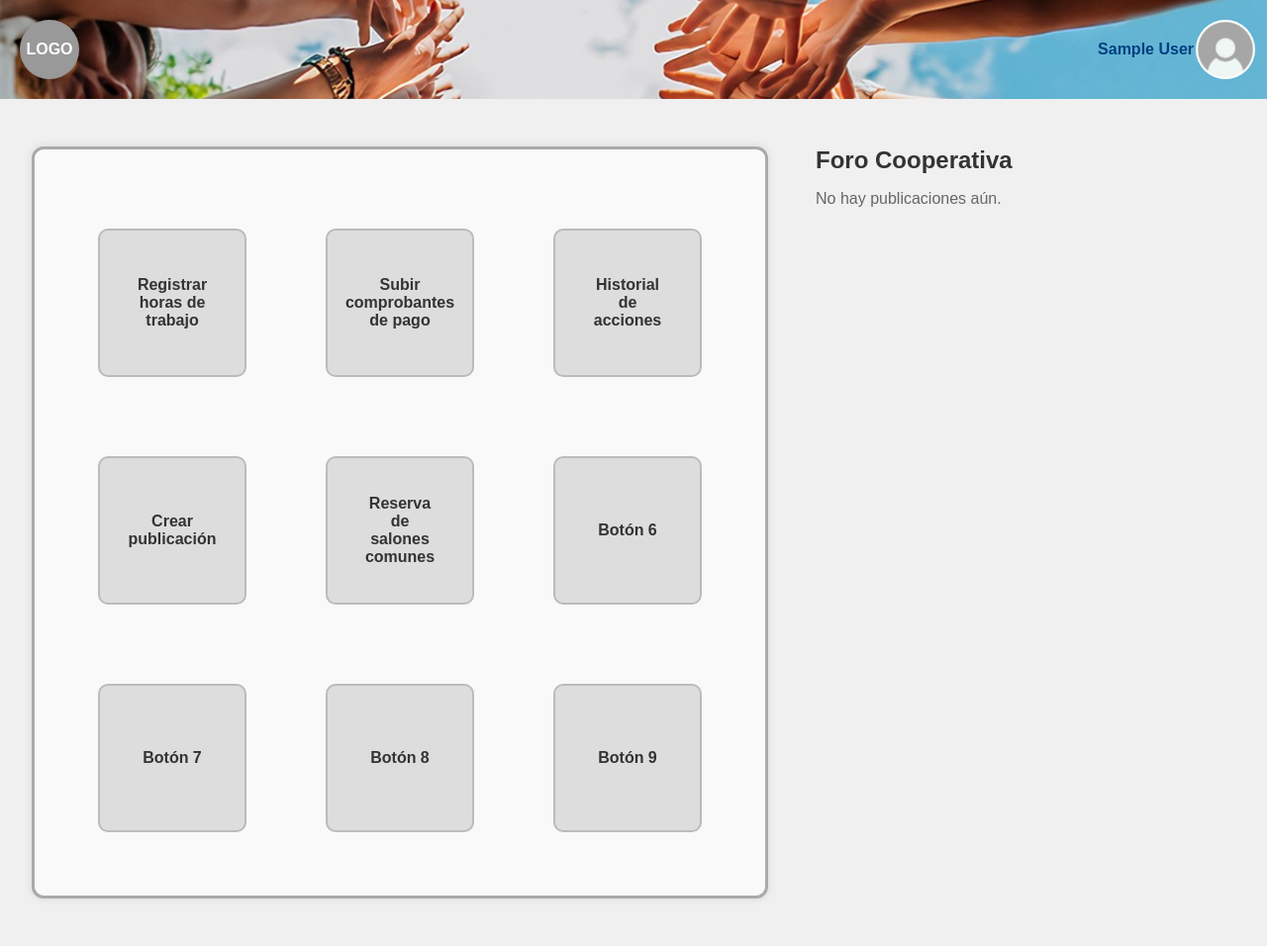
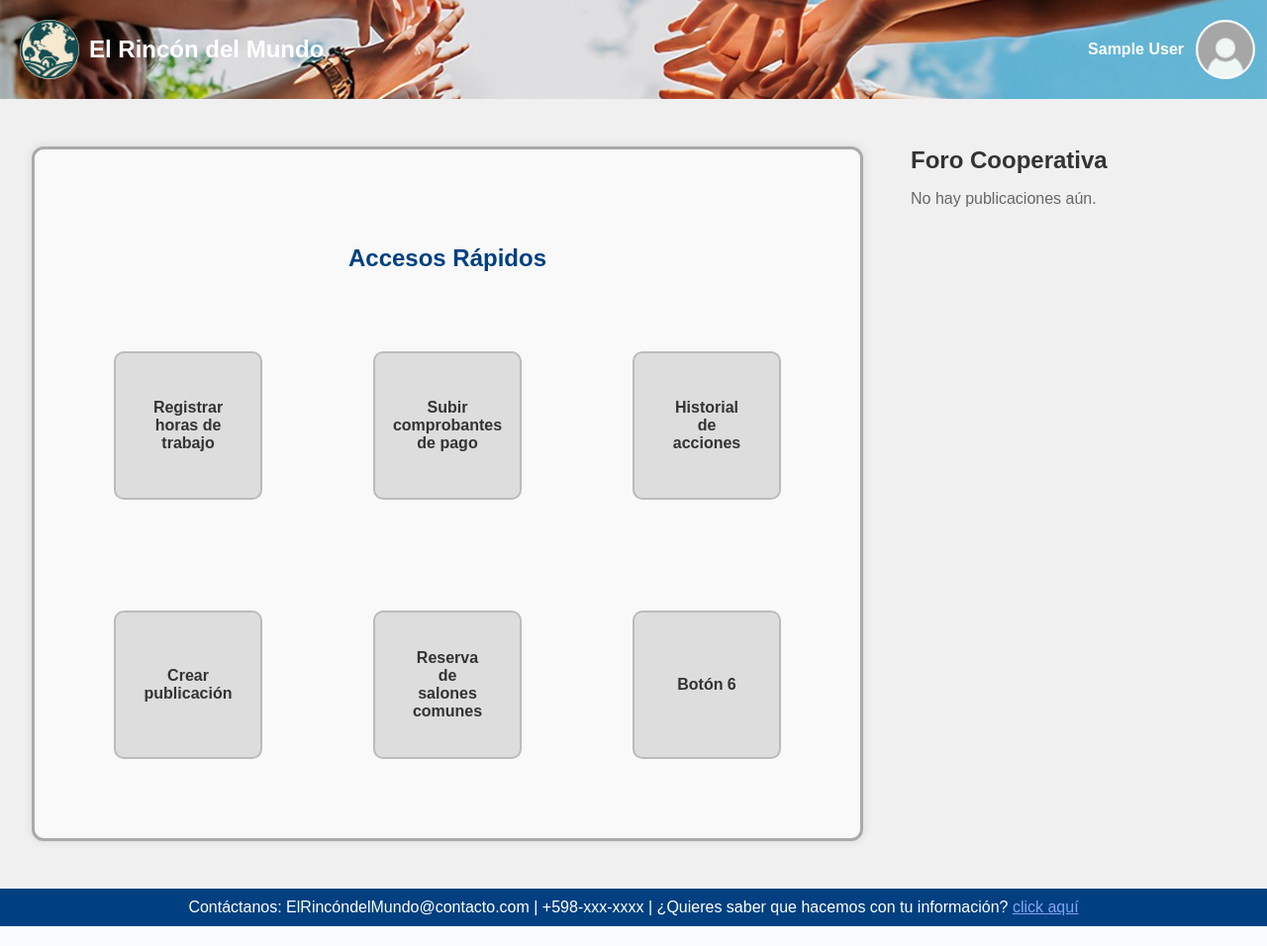
Before and after one commit to FISHnet178/FISHnet, a PHP site: page /Inicio.php in a window 1280 px wide. Shown: the whole page at 99% size. Run offline with PHP 8.4, Linux system fonts and the light colour scheme; the visitor is signed in with stand-in values (Sample User, id 1); data that the repository does not hold is empty.

Commit message:
Mejorar la lógica de sesión y la interfaz de usuario en Inicio.php, incluyendo la verificación de administrador y ajustes en el diseño. Se agregaron nuevos estilos CSS y se actualizaron los archivos de imagen. Se creó la página info.html para informar sobre la privacidad de datos.

```diff
--- a/Inicio.php
+++ b/Inicio.php
@@ -1,13 +1,23 @@
 <?php
 if (session_status() === PHP_SESSION_NONE) session_start();
 
-if (empty($_SESSION['nombreH'])) {
+if (empty($_SESSION['nombreH']) || empty($_SESSION['HABID'])) {
     header('Location: login.html');
     exit;
 }
+
 $nombreH = $_SESSION['nombreH'];
+$currentHabId = $_SESSION['HABID'];
 
 require_once __DIR__ . '/config.php';
+
+if (!isset($_SESSION['isAdmin'])) {
+    $stmt = $pdo->prepare("SELECT admin FROM Habitante WHERE HabID = ?");
+    $stmt->execute([$currentHabId]);
+    $_SESSION['isAdmin'] = (bool) $stmt->fetchColumn();
+}
+
+$isAdmin = $_SESSION['isAdmin'];
 
 $posts = [];
 $respuestasByPost = [];
@@ -65,16 +75,20 @@ try {
 </head>
 <body>
     <header>
-        <div class="logo">LOGO</div>
-
+        <div class="info">
+            <div class="logo"><img src="estilos/Logo.png"></div>
+            <div class="nombre">El Rincón del Mundo</div>
+        </div>
         <div class="perfil">
-            <?php echo htmlspecialchars($nombreH, ENT_QUOTES | ENT_SUBSTITUTE, 'UTF-8'); ?>
+            <div class="nombre-user">
+                <?php echo htmlspecialchars($nombreH, ENT_QUOTES | ENT_SUBSTITUTE, 'UTF-8'); ?>
+            </div>
             <button class="menu-btn" onclick="toggleMenu()" aria-expanded="false" aria-controls="menu" style="border:none;background:transparent;padding:0;">
                 <img src="mostrar_foto.php" alt="Foto de perfil" style="width:60px; height:60px; object-fit:cover; border-radius:50%;">
             </button>
             <div class="menu" id="menu" style="display:none;">
                 <a href="guardar_datos.php">Cambiar datos</a><br>
-                <?php if (isset($_SESSION['admin']) && $_SESSION['admin']): ?>
+                <?php if ($isAdmin): ?>
                     <a href="admin.php">Panel de administración</a><br>
                 <?php endif; ?>
                 <a href="logout.php">Cerrar sesión</a>
@@ -84,6 +98,7 @@ try {
 
     <main>
         <section class="botones">
+            <h1>Accesos Rápidos</h1>
             <div class="grid-botones">
                 <a href="JornadaT.html" class="btn">Registrar horas de trabajo</a>
                 <a href="comprobantes.php" class="btn">Subir comprobantes de pago</a>
@@ -91,27 +106,17 @@ try {
                 <a href="foro.html" class="btn">Crear publicación</a>
                 <a href="salon_comunal.php" class="btn">Reserva de salones comunes</a>
                 <a href="pagina6.html" class="btn">Botón 6</a>
-                <a href="pagina7.html" class="btn">Botón 7</a>
-                <a href="pagina8.html" class="btn">Botón 8</a>
-                <a href="pagina9.html" class="btn">Botón 9</a>
             </div>
         </section>
 
         <section class="actividades">
-            <h2>Foro Cooperativa</h2>
+            <h1>Foro Cooperativa</h1>
             <div class="foro-list" aria-live="polite">
                 <?php if (!empty($error_loading_posts)): ?>
                     <div class="sin-posts">Error al cargar publicaciones.</div>
                 <?php elseif (empty($posts)): ?>
                     <div class="sin-posts">No hay publicaciones aún.</div>
                 <?php else: ?>
-                    <?php if (!empty($_SESSION['admin']) && $_SESSION['admin'] && !empty($foroId)): ?>
-                        <form method="post" action="delete_post.php" onsubmit="return confirm('¿Eliminar publicación?');">
-                            <input type="hidden" name="foro_id" value="<?php echo $foroId; ?>">
-                            <button type="submit">Eliminar</button>
-                        </form>
-                    <?php endif; ?>
-
                     <?php foreach ($posts as $row): ?>
                         <?php
                             $foroId = (int)($row['ForoID'] ?? 0);
@@ -129,7 +134,6 @@ try {
                             <div class="acciones" style="margin-top:8px;">
                                 <button type="button" class="btn-responder-inline" data-foro="<?php echo $foroId; ?>">Responder</button>
                                 <?php
-                                $isAdmin = !empty($_SESSION['admin']) && $_SESSION['admin'];
                                 $isAuthor = isset($_SESSION['HABID']) && (int)$_SESSION['HABID'] === (int)($row['HabId'] ?? 0);
                                 if ($isAdmin || $isAuthor):
                                 ?>
@@ -139,7 +143,6 @@ try {
                                 </form>
                                 <?php endif; ?>
                             </div>
-
 
                             <div class="reply-inline" id="reply-inline-<?php echo $foroId; ?>" style="display:none; margin-top:10px;">
                                 <form method="post" action="foro.php" onsubmit="return validateInlineReply(this);">
@@ -168,12 +171,13 @@ try {
                             <?php endif; ?>
                         </div>
                     <?php endforeach; ?>
-
                 <?php endif; ?>
             </div>
         </section>
     </main>
-
+  <footer>
+    <p>Contáctanos: ElRincóndelMundo@contacto.com | +598-xxx-xxxx | ¿Quieres saber que hacemos con tu información? <a href="info.html">click aquí</a></p>
+  </footer>
     <script>
         function toggleMenu() {
             const menu = document.getElementById('menu');
--- a/estilos/inicio.css
+++ b/estilos/inicio.css
@@ -5,7 +5,12 @@
   font-family: sans-serif;
 }
 
+html {
+  height: 100%;
+}
+
 body {
+  height: 100%;
   background-color: #f0f0f0;
   color: #333;
 }
@@ -96,14 +101,22 @@ header {
   padding: 20px 20px;
 }
 
+.info {
+  display: flex;
+  align-items: center;
+}
+
 .logo {
   width: 60px;
   height: 60px;
   border-radius: 50%;
-  background-color: #999;
+  overflow: hidden;
   display: flex;
-  align-items: center;
-  justify-content: center;
+}
+
+.nombre {
+  margin-left: 10px;
+  font-size: 1.5em;
   font-weight: bold;
 }
 
@@ -114,8 +127,8 @@ header {
 }
 
 .foto-user {
-  width: 50px;
-  height: 50px;
+  width: 60px;
+  height: 60px;
   border-radius: 50%;
   background-color: #999;
   display: flex;
@@ -125,10 +138,13 @@ header {
 }
 
 .nombre-user {
+  margin-right: 10px;
   font-weight: bold;
+  color: white;
 }
 
 main {
+  flex: 1;
   display: flex;
   padding: 2rem;
   gap: 2rem;
@@ -144,12 +160,18 @@ main {
   box-shadow: 0 0 10px rgba(0,0,0,0.1);
   text-align: center;
 }
+.botones h1 {
+  margin-top: 2rem;
+  margin-bottom: 5rem;
+  color: #004080;
+}
 
 .grid-botones {
+
   display: grid;
   grid-template-columns: repeat(3, 1fr);
-  gap: 5rem;
-  margin-top: 1rem;
+  gap: 7rem;
+  margin: 1rem;
 }
 
 .btn {
@@ -244,6 +266,29 @@ main {
   cursor:pointer;
 }
 
+html, body {
+  height: 100%;
+  margin: 0;
+  display: flex;
+  flex-direction: column;
+}
+
+.main-content {
+  flex: 1;
+}
+
+footer {
+  flex-shrink: 0;
+  background-color: #004080;
+  color: white;
+  text-align: center;
+  padding: 10px;
+}
+footer a {
+  color: #84a3f7;
+}
+
+
 .post { margin-bottom:16px; padding:12px; border:1px solid #e6e6e6; border-radius:6px; background:#fff; }
 .acciones .btn-responder, .acciones .btn-responder-inline { background:transparent; border:1px solid #0073e6; color:#0073e6; padding:6px 8px; border-radius:4px; cursor:pointer; text-decoration:none; }
 .respuestas .respuesta { margin-top:8px; }
--- a/guardar_datos.php
+++ b/guardar_datos.php
@@ -64,7 +64,6 @@ if ($_SERVER['REQUEST_METHOD'] === 'POST') {
     exit;
 }
 
-// GET: leer datos para mostrar en el formulario
 $stmt = $pdo->prepare('SELECT NombreH, ApellidoH, CI, foto_perfil FROM Habitante WHERE HabID = ?');
 $stmt->execute([$HabID]);
 $datos = $stmt->fetch(PDO::FETCH_ASSOC);
--- a/login.php
+++ b/login.php
@@ -34,8 +34,6 @@ if (!$user) {
     js_alert_and_redirect('Credenciales inválidas.', 'login.html');
 }
 
-$_SESSION['admin'] = ($user['HabID'] == 1);
-
 if ((int)$user['aprobado'] === 0) {
     js_alert_and_redirect('Tu cuenta aún no ha sido aprobada. Por favor, espera la aprobación.', 'index.html');
     exit;
```
Also changed, not shown: estilos/index.css (+41 -4 lines), index.html (+14 -5 lines), info.html (added, +24 -0 lines), registrar.php (+23 -38 lines), estilos/FISHnet.png (added), estilos/Logo.png (added), estilos/cooperativa.jpeg (added).
